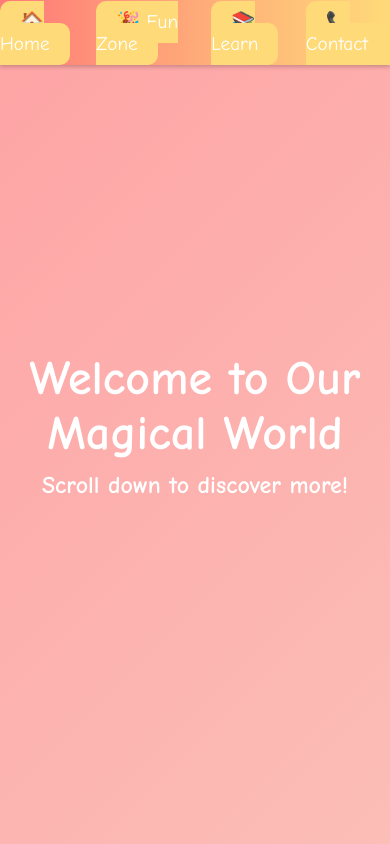
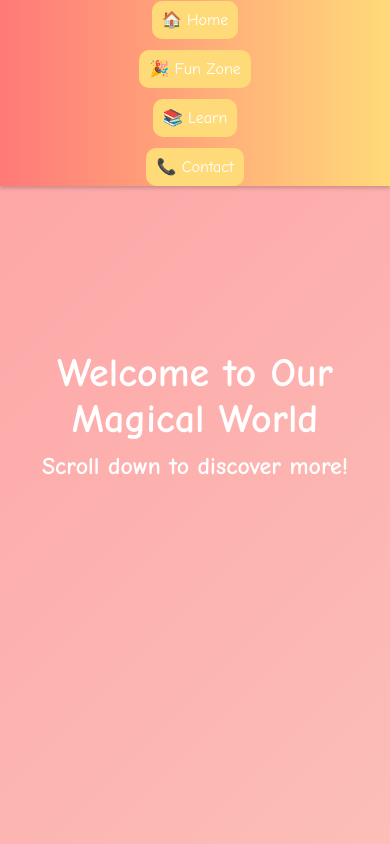
Before and after one commit to Sivapriya83/PRODIGY_WD_04, a plain HTML site: page index.html in a window 390 px wide. Shown: the top 844 px of the page. Drawn offline with Linux system fonts and the light colour scheme.

Commit message:
Update styles.css

```diff
--- a/styles.css
+++ b/styles.css
@@ -395,3 +395,57 @@ p {
     0% { background-position: 0% 50%; }
     100% { background-position: 100% 50%; }
 }
+/* Mobile Responsiveness */
+@media (max-width: 768px) {
+    .section {
+        font-size: 1.5rem;
+        padding: 15px;
+    }
+
+    .navbar {
+        padding: 10px 0;
+    }
+
+    .nav-menu {
+        flex-direction: column;
+        align-items: center;
+        gap: 30px; /* Add spacing between the menu items */
+    }
+
+    .nav-item {
+        font-size: 1rem;
+        padding: 10px;
+    }
+
+    #home h1 {
+        font-size: 2.5rem;
+    }
+
+    .footer-content p {
+        font-size: 1rem;
+    }
+
+    .footer-interactions button {
+        font-size: 1rem;
+    }
+}
+
+/* For extra small screens (mobile devices) */
+@media (max-width: 480px) {
+    h1 {
+        font-size: 1.5rem;
+    }
+
+    .section {
+        font-size: 1.2rem;
+        padding: 10px;
+    }
+
+    .footer-content p {
+        font-size: 0.8rem;
+    }
+
+    .footer-interactions button {
+        font-size: 0.9rem;
+    }
+}
```
